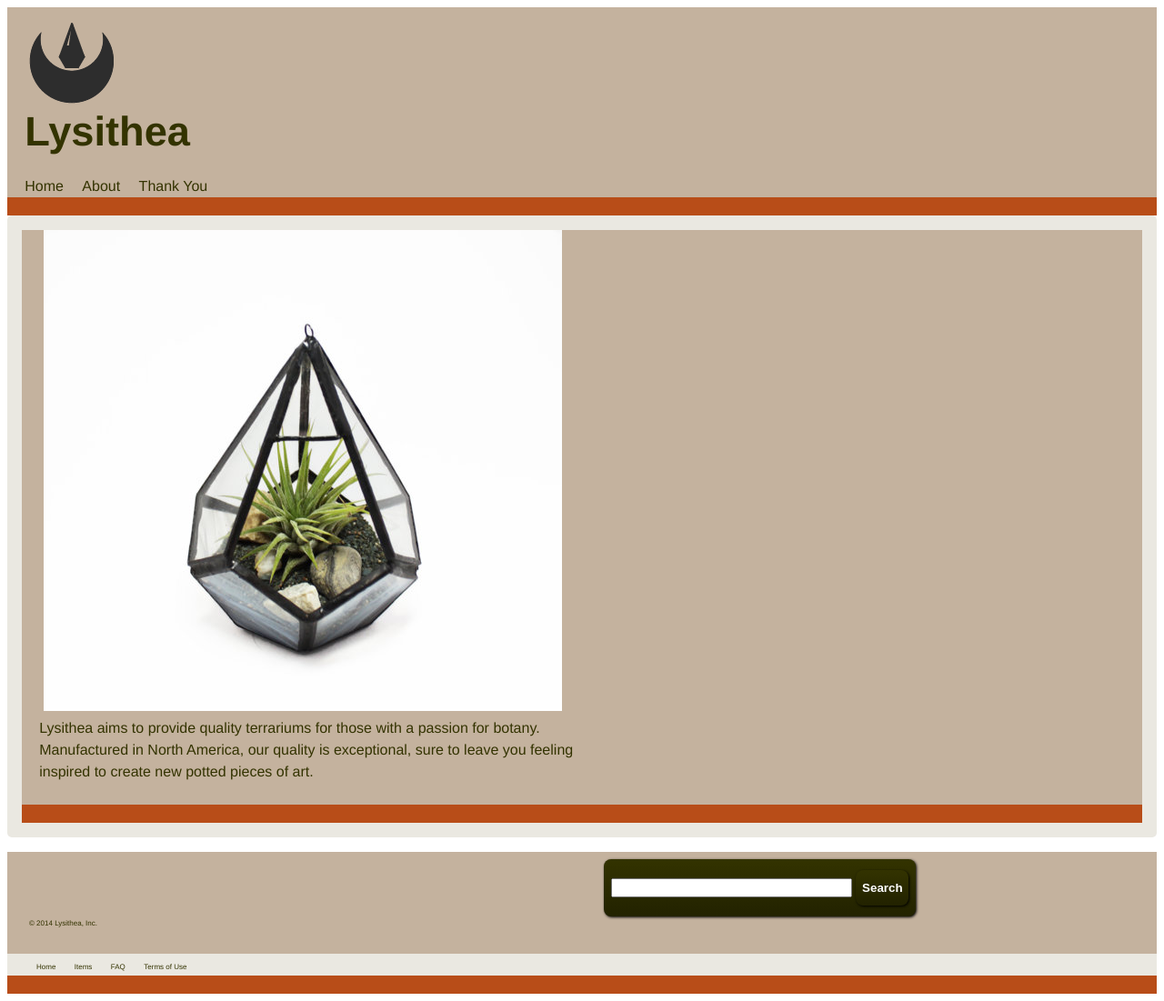
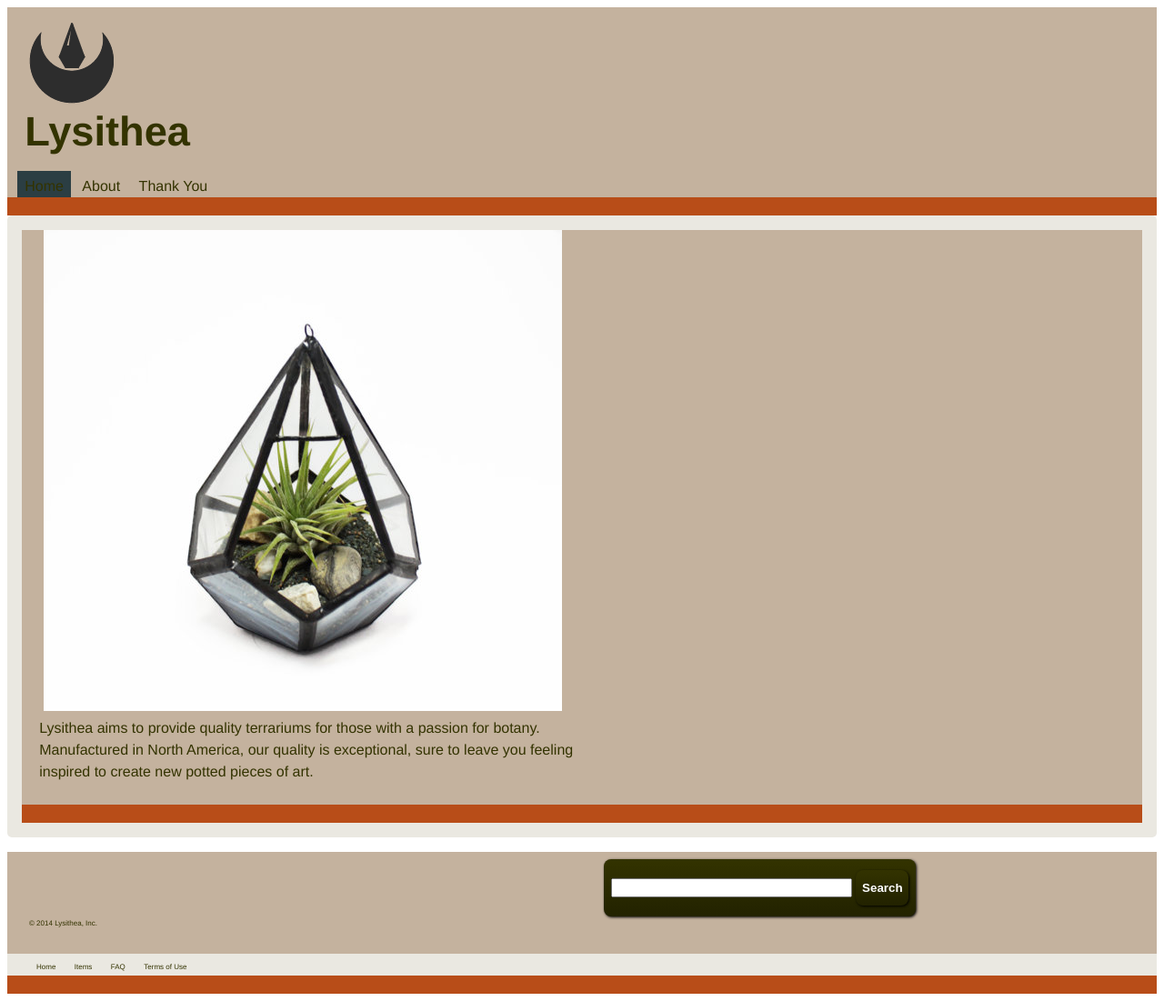
Before and after one commit to ccaterinaghost/ecommerce-website, a Jekyll site: the page built from index.html, in a window 1280 px wide. Shown: the whole page at 91% size. Built offline with Jekyll 4.4.1, drawn with Linux system fonts in a browser that asks for light colours; Markdown is read by kramdown in place of the engine named in the settings.

Commit message:
fixed header

```diff
--- a/css/header.css
+++ b/css/header.css
@@ -9,6 +9,17 @@
 .link-bar,
 .link-bar-bottom{
 	background-color: #eae8e1;
+}
+
+.current{
+  background-color: #2B3E43;
+}
+
+.banner{
+  background: #eae8e1 url("../images/banner.jpg") no-repeat center center;
+  background-size: cover;
+  text-align: center;
+  padding: 5rem 1rem 1rem;
 }
 
 @media only screen and (min-width: 40em) {
```
